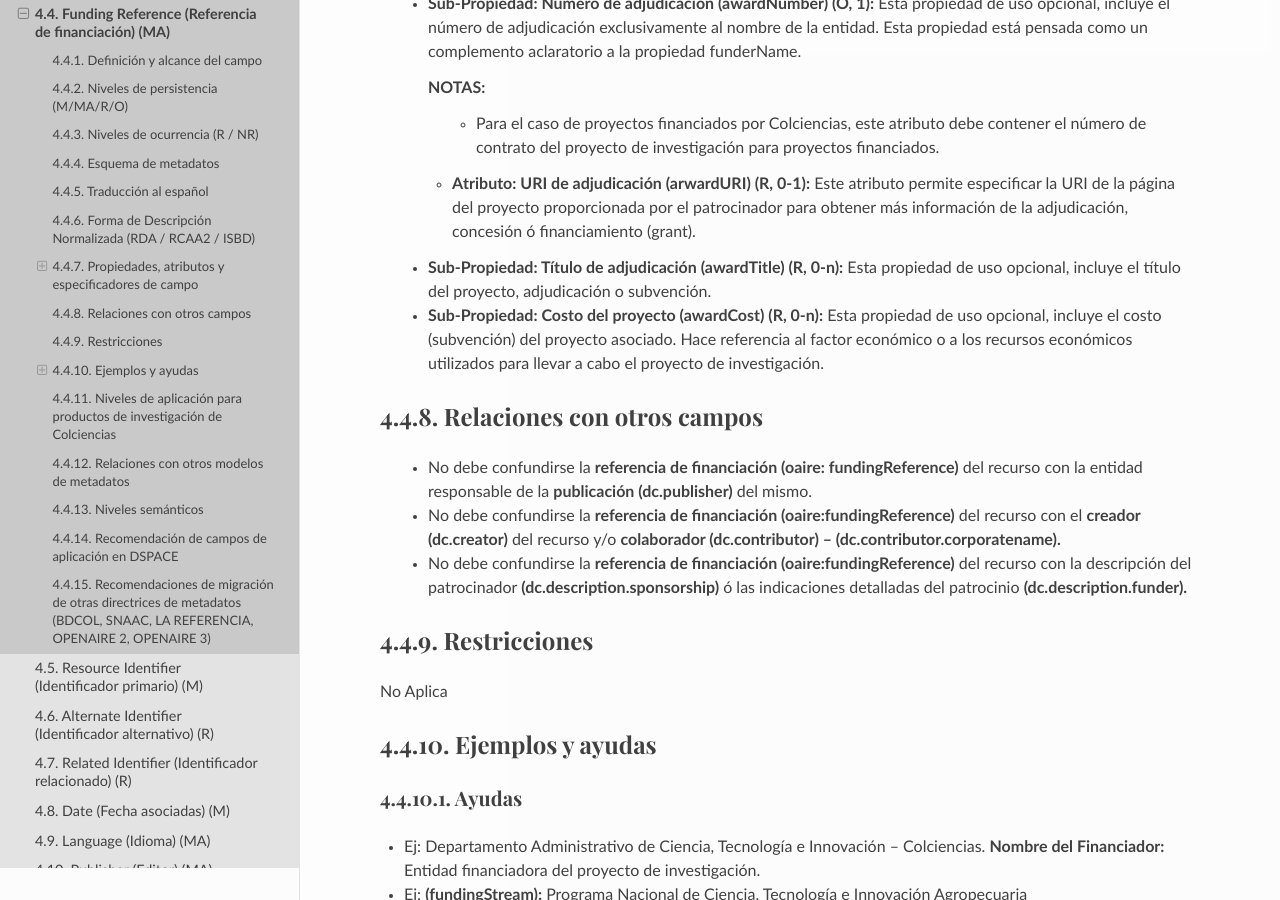
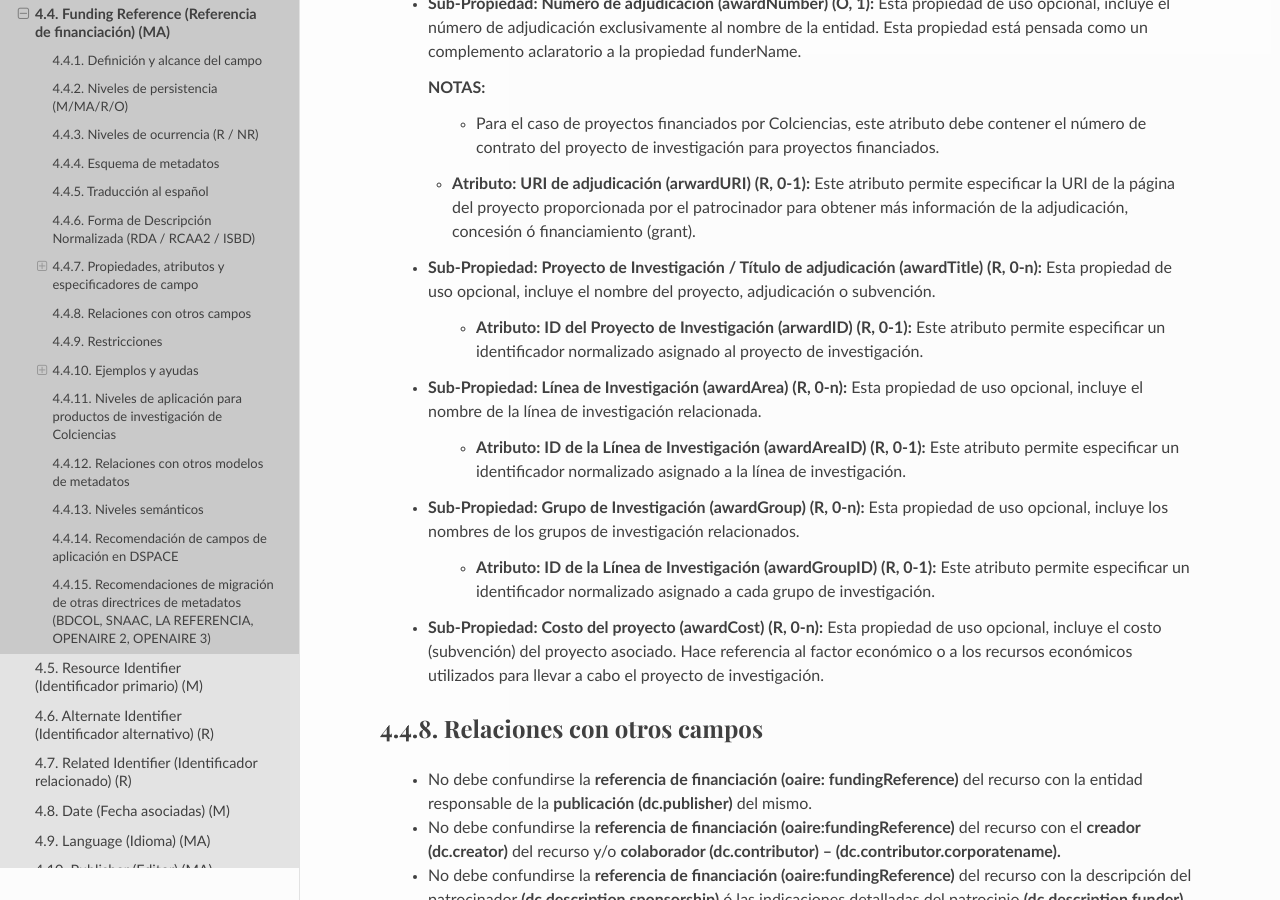
Before and after one commit to rcic/openaire4, a Sphinx documentation site: the page built from docs/field_projectid.rst, in a window 1280 px wide and 900 px high, scrolled down 4011 px. Built offline with Sphinx 7.4.7 and the Read the Docs theme 2.0.0, drawn with Linux system fonts in a browser that asks for light colours; some web fonts are replaced; a script that is not in the unit is left out.

Commit message:
Update field_projectid.rst

```diff
--- a/docs/field_projectid.rst
+++ b/docs/field_projectid.rst
@@ -137,9 +137,21 @@ Entidad que agrupa todas las entidades que financian proyectos de investigación
 
           - **Atributo: URI de adjudicación (arwardURI) (R, 0-1):** Este atributo permite especificar la URI de la página del proyecto proporcionada por el patrocinador para obtener más información de la adjudicación,  concesión ó  financiamiento (grant).
 
-        - **Sub-Propiedad: Título de adjudicación (awardTitle) (R, 0-n):** Esta propiedad de uso opcional, incluye el título del proyecto, adjudicación o subvención.
+        - **Sub-Propiedad: Proyecto de Investigación / Título de adjudicación (awardTitle) (R, 0-n):** Esta propiedad de uso opcional, incluye el nombre del proyecto, adjudicación o subvención.
+
+           - **Atributo: ID del Proyecto de Investigación (arwardID) (R, 0-1):** Este atributo permite especificar un identificador normalizado asignado al proyecto de investigación.
+
+        - **Sub-Propiedad: Línea de Investigación  (awardArea) (R, 0-n):** Esta propiedad de uso opcional, incluye el nombre de la línea de investigación relacionada.
+
+           - **Atributo: ID de la Línea de Investigación (awardAreaID) (R, 0-1):** Este atributo permite especificar un identificador normalizado asignado a la línea de investigación.
+
+        - **Sub-Propiedad: Grupo de Investigación  (awardGroup) (R, 0-n):** Esta propiedad de uso opcional, incluye los nombres de los grupos de investigación relacionados.
+
+           - **Atributo: ID de la Línea de Investigación (awardGroupID) (R, 0-1):** Este atributo permite especificar un identificador normalizado asignado a cada grupo de investigación.
 
         - **Sub-Propiedad: Costo del proyecto (awardCost) (R, 0-n):** Esta propiedad de uso opcional, incluye el costo (subvención) del proyecto asociado. Hace referencia al factor económico o a los recursos económicos utilizados para llevar a cabo el proyecto de investigación.
+
+
 
 Relaciones con otros campos
 ---------------------------
```
